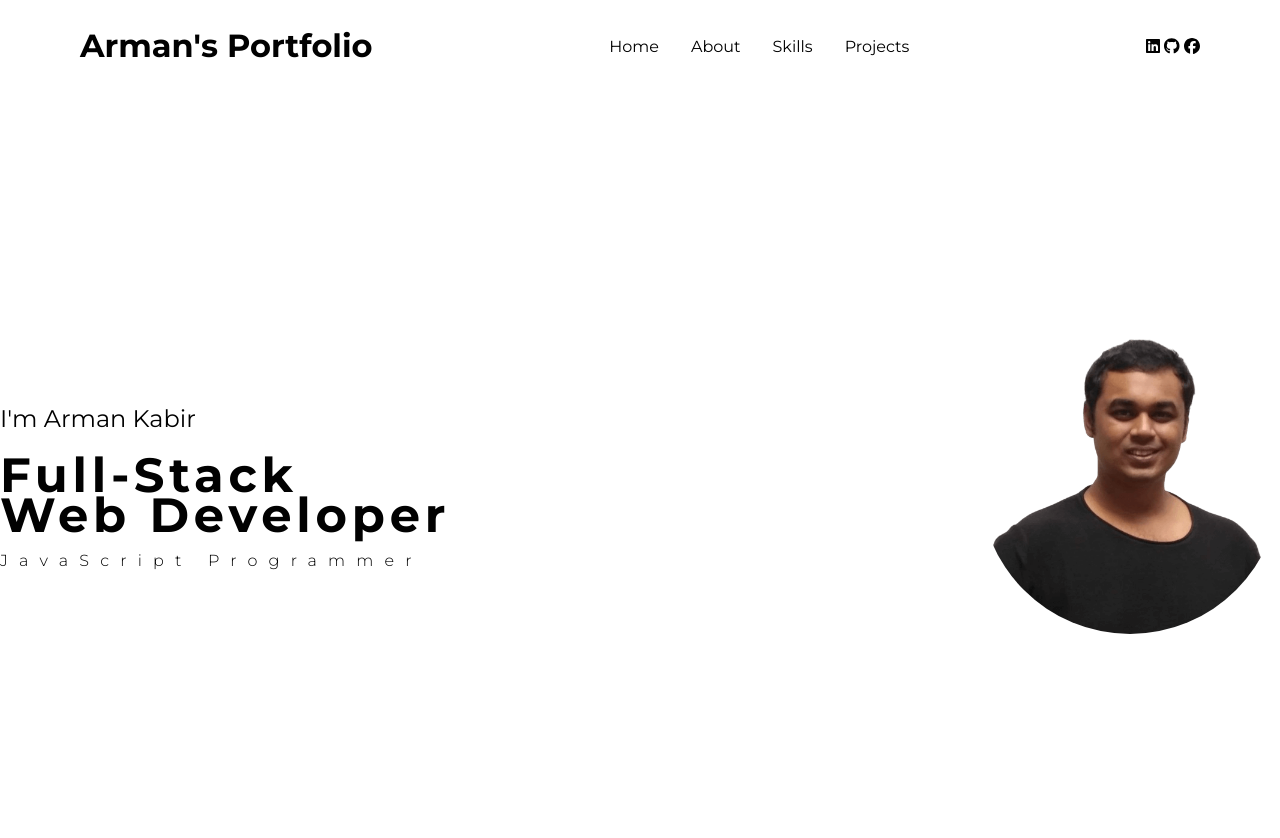
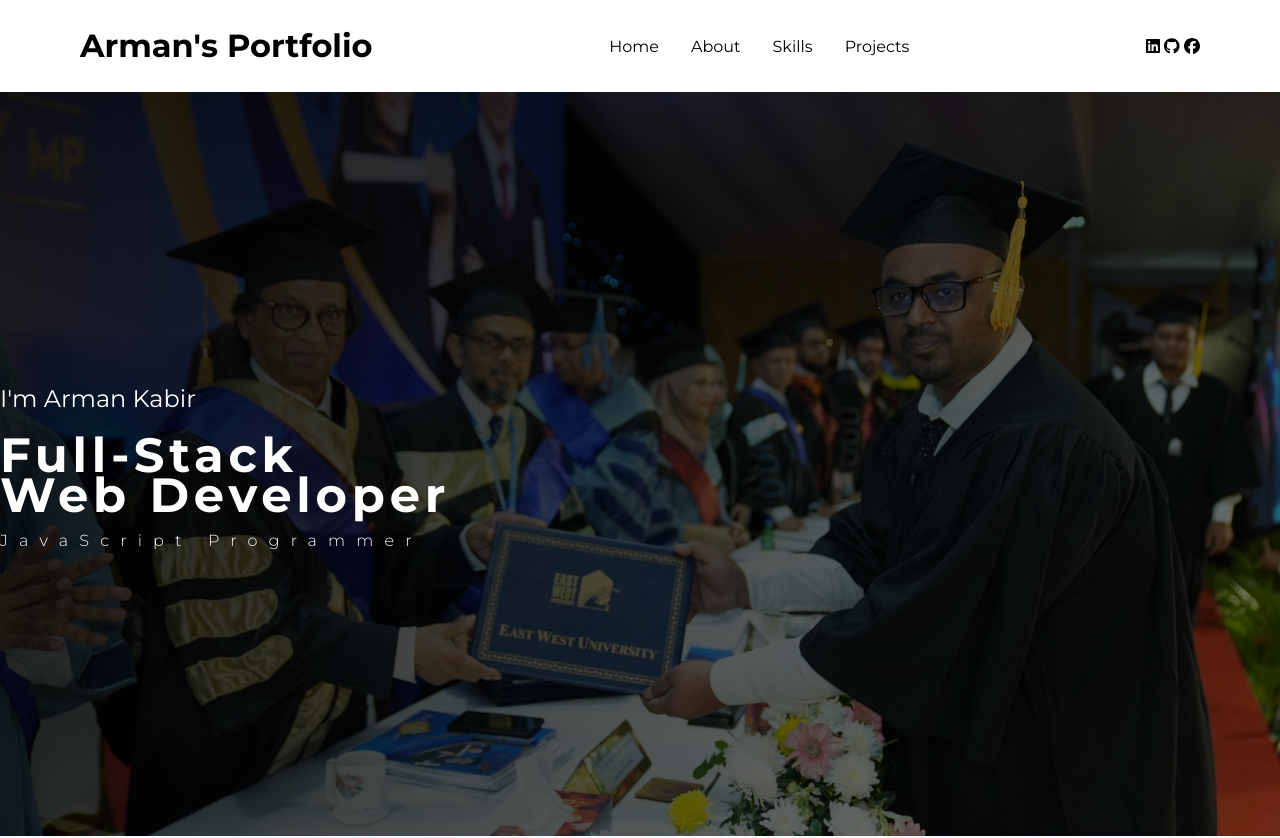
Before and after one commit to Arman-Kabir/portfolio, a React (Vite) app: page / in a window 1280 px wide. Shown: the top 838 px of the page. Built offline with nearby package versions, Linux system fonts and the light colour scheme.

Commit message:
hero background added

```diff
--- a/src/components/Hero/Hero.css
+++ b/src/components/Hero/Hero.css
@@ -1,23 +1,46 @@
-.hero_container{
+#hero {
+  background: url(../../assets//images//arman3.jpg);
+  background-position: 0% 30%;
+  background-size: cover;
+  color: #fff;
+  background-repeat: no-repeat;
+  position: relative;
+  /* z-index: 999; */
+}
+
+#hero::after {
+  width: 100%;
+  height: 100%;
+  content: "";
+  position: absolute;
+  top: 0;
+  left: 0;
+  /* background-color: rgba(0, 0, 0, 0.7); */
+  background: linear-gradient(120deg, rgba(0,0,0,0.9), rgba(0,0,0,0.5));
+  z-index: 1;
+}
+.hero_container {
+  position: relative;
   display: grid;
-    grid-template-columns: repeat(2,1fr);
-    height: 70vh;
+  grid-template-columns: repeat(2, 1fr);
+  height: 65vh;
+  z-index: 2;
+  color: #fff;
 }
-.hero_content{
+.hero_content {
   display: flex;
   flex-direction: column;
   align-items: flex-start;
   justify-content: center;
 }
 
-
-.hero_image{
+.hero_image {
   display: flex;
   justify-content: flex-end;
   align-items: center;
 }
 
-.hero_image img{
-    width:300px;
+.hero_image img {
+  width: 300px;
   height: 300px;
 }
--- a/src/components/Hero/Hero.tsx
+++ b/src/components/Hero/Hero.tsx
@@ -1,5 +1,5 @@
 import './Hero.css';
-import hero_image from '../../assets/images/arman2.png';
+// import hero_image from '../../assets/images/arman2.png';
 
 const HeroSection = () => {
   return (
@@ -14,9 +14,9 @@ const HeroSection = () => {
           <h4>JavaScript Programmer</h4>
         </div>
 
-        <div className='hero_image'>
+        {/* <div className='hero_image'>
           <img src={hero_image} alt="ArmanImg" className='rounded__image' />
-        </div>
+        </div> */}
 
       </div>
 
```
Also changed, not shown: src/assets/images/arman3.jpg (added). Lines whose indentation alone changed are shown as unchanged.
